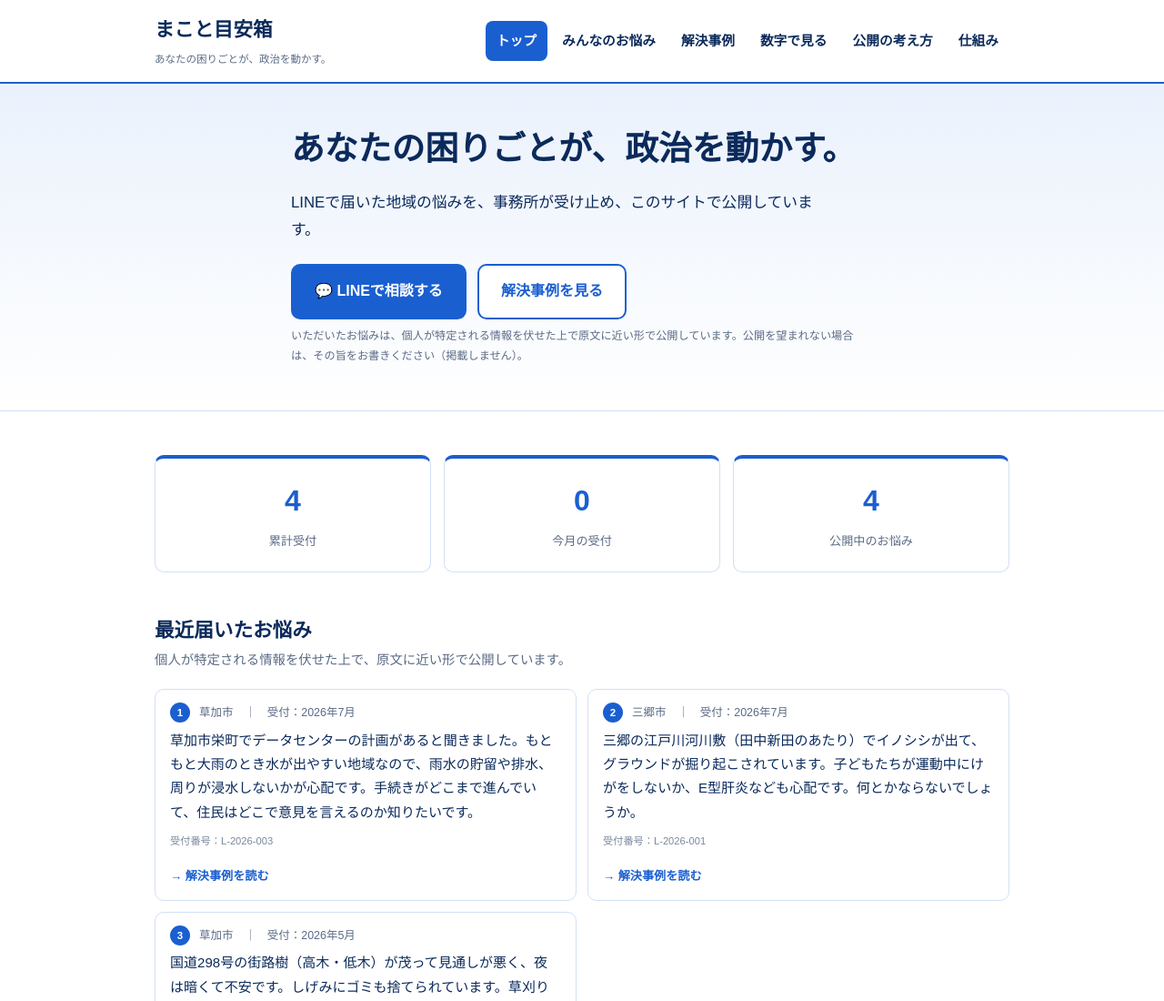
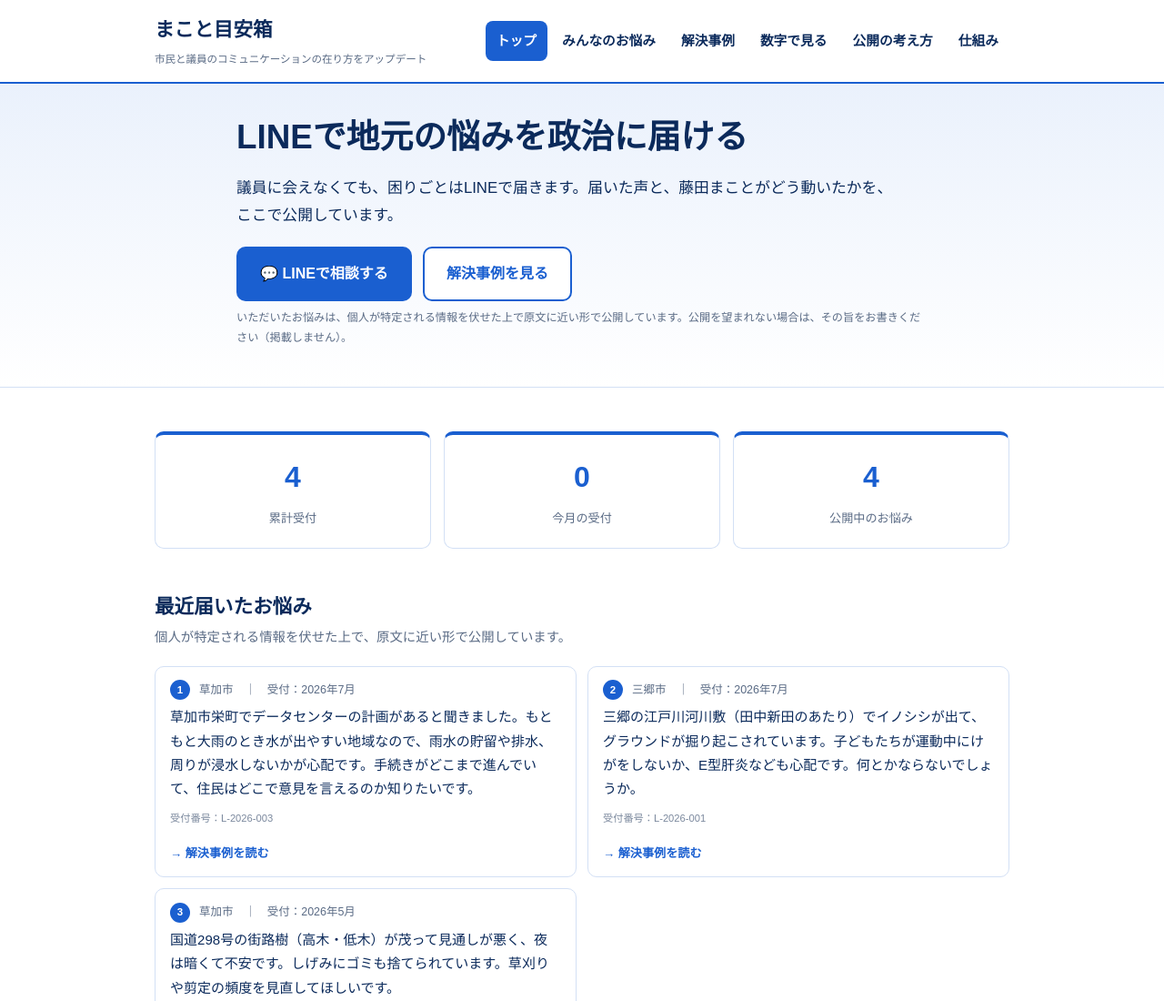
Before and after one commit to fujitamakoto-4/meyasubako, a website: page docs/index.html in a window 1280 px wide. Shown: the top 1100 px of the page at 91% size. Drawn offline with Linux system fonts and the light colour scheme.

Commit message:
トップのキーメッセージを更新（H1/リード/小タグライン）・ヒーローの横幅拡大と改行位置制御・縦余白を縮小

```diff
--- a/docs/assets/app.js
+++ b/docs/assets/app.js
@@ -25,7 +25,9 @@
   // Data state (populated by fetch on startup)
   // ---------------------------------------------------------------
   var CONFIG = {
-    siteName:'まこと目安箱', tagline:'あなたの困りごとが、政治を動かす。',
+    siteName:'まこと目安箱', tagline:'市民と議員のコミュニケーションの在り方をアップデート',
+    heroTitle:'LINEで地元の悩みを\n政治に届ける',
+    heroLead:'議員に会えなくても、\n困りごとはLINEで届きます。\n届いた声と、藤田まことがどう動いたかを、\nここで公開しています。',
     lineAddFriendUrl:'', officeName:'衆議院議員 藤田まこと事務所', officeUrl:'',
     district:'埼玉14区（草加・八潮・三郷）', repoUrl:''
   };
@@ -65,6 +67,12 @@
   function categoryChip(name){
     if (!name) return '';
     return '<span class="chip chip-category">' + esc(name) + '</span>';
+  }
+
+  // 改行位置の制御: 設定値の "\n" で区切った各文節を inline-block にし、
+  // 幅が足りるときは1行、足りないときは文節の切れ目でのみ折り返す。
+  function segs(str){
+    return String(str||'').split(/\n/).map(function(t){ return '<span class="seg">' + esc(t) + '</span>'; }).join('');
   }
 
   function caseCard(c){
@@ -145,8 +153,8 @@
     return '' +
     '<div class="hero">' +
       '<div class="wrap narrow">' +
-        '<h1>' + esc(CONFIG.tagline) + '</h1>' +
-        '<p class="lead">LINEで届いた地域の悩みを、事務所が受け止め、このサイトで公開しています。</p>' +
+        '<h1>' + segs(CONFIG.heroTitle || CONFIG.tagline) + '</h1>' +
+        '<p class="lead">' + segs(CONFIG.heroLead || '') + '</p>' +
         '<div class="btn-row">' +
           lineBtn +
           '<a href="#/cases" class="btn btn-outline">解決事例を見る</a>' +
--- a/docs/assets/style.css
+++ b/docs/assets/style.css
@@ -108,20 +108,22 @@
 /* ---- hero ---- */
 .hero{
   background:linear-gradient(180deg, var(--blue-soft) 0%, var(--white) 100%);
-  padding:44px 0 36px;
+  padding:34px 0 30px;
   border-bottom:1px solid var(--line);
 }
+.hero .narrow{ max-width:800px; }
 .hero h1{
-  font-size:1.9rem;
-  margin-bottom:14px;
+  font-size:1.85rem;
+  line-height:1.35;
+  margin-bottom:12px;
 }
 @media (min-width:640px){ .hero h1{ font-size:2.3rem; } }
 .hero p.lead{
   font-size:1.05rem;
   color:var(--navy);
-  max-width:36em;
-  margin-bottom:22px;
+  margin-bottom:18px;
 }
+.hero .seg{ display:inline-block; }
 .btn{
   display:inline-flex;
   align-items:center;
--- a/docs/config.json
+++ b/docs/config.json
@@ -1,6 +1,8 @@
 {
   "siteName": "まこと目安箱",
-  "tagline": "あなたの困りごとが、政治を動かす。",
+  "tagline": "市民と議員のコミュニケーションの在り方をアップデート",
+  "heroTitle": "LINEで地元の悩みを\n政治に届ける",
+  "heroLead": "議員に会えなくても、\n困りごとはLINEで届きます。\n届いた声と、藤田まことがどう動いたかを、\nここで公開しています。",
   "lineAddFriendUrl": "https://lin.ee/o4zC0lr",
   "officeName": "衆議院議員 藤田まこと事務所",
   "officeUrl": "https://fujitamakoto.com/",
--- a/docs/index.html
+++ b/docs/index.html
@@ -6,7 +6,7 @@
 <title>まこと目安箱｜藤田まこと事務所</title>
 <meta name="description" content="LINEで届いた地域の困りごとを、NG以外は個人情報を伏せて公開する「まこと目安箱」。衆議院議員 藤田まこと事務所（埼玉14区：草加・八潮・三郷）が運営しています。">
 <meta property="og:title" content="まこと目安箱｜藤田まこと事務所">
-<meta property="og:description" content="あなたの困りごとが、政治を動かす。LINEで届いた地域の困りごとを、件数と解決事例で公開しています。">
+<meta property="og:description" content="LINEで地元の悩みを政治に届ける。議員に会えなくても、困りごとはLINEで届きます。届いた声と、藤田まことがどう動いたかを公開しています。">
 <meta property="og:type" content="website">
 <meta property="og:url" content="https://fujitamakoto-4.github.io/meyasubako/">
 <link rel="icon" type="image/svg+xml" href="assets/favicon.svg">
@@ -19,7 +19,7 @@
   <div class="header-inner">
     <a href="#/" class="logo">
       <div class="logo-mark" id="siteTitle">まこと目安箱</div>
-      <div class="logo-tagline" id="siteTagline">あなたの困りごとが、政治を動かす。</div>
+      <div class="logo-tagline" id="siteTagline">市民と議員のコミュニケーションの在り方をアップデート</div>
     </a>
     <nav class="global-nav" id="globalNav"></nav>
   </div>
```
